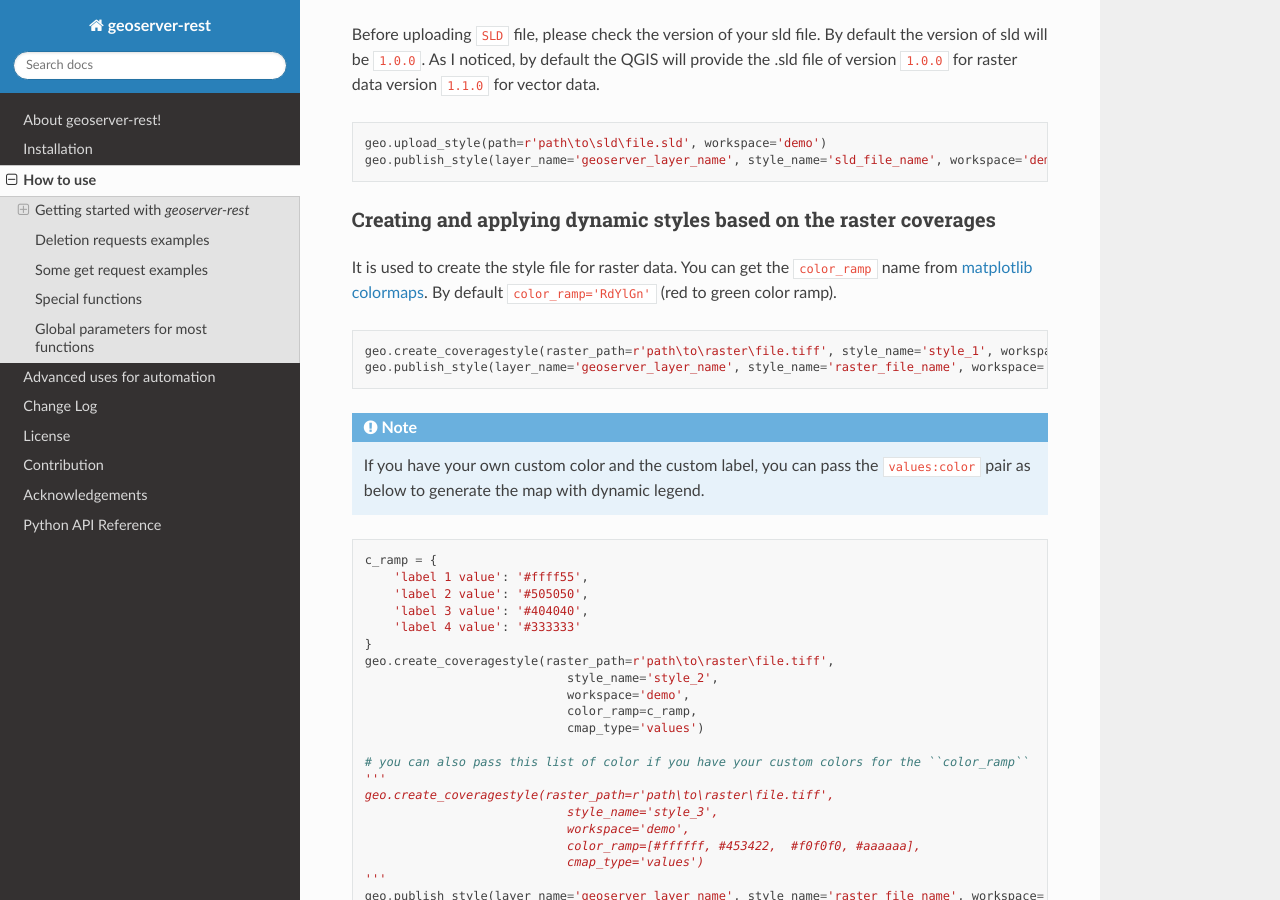
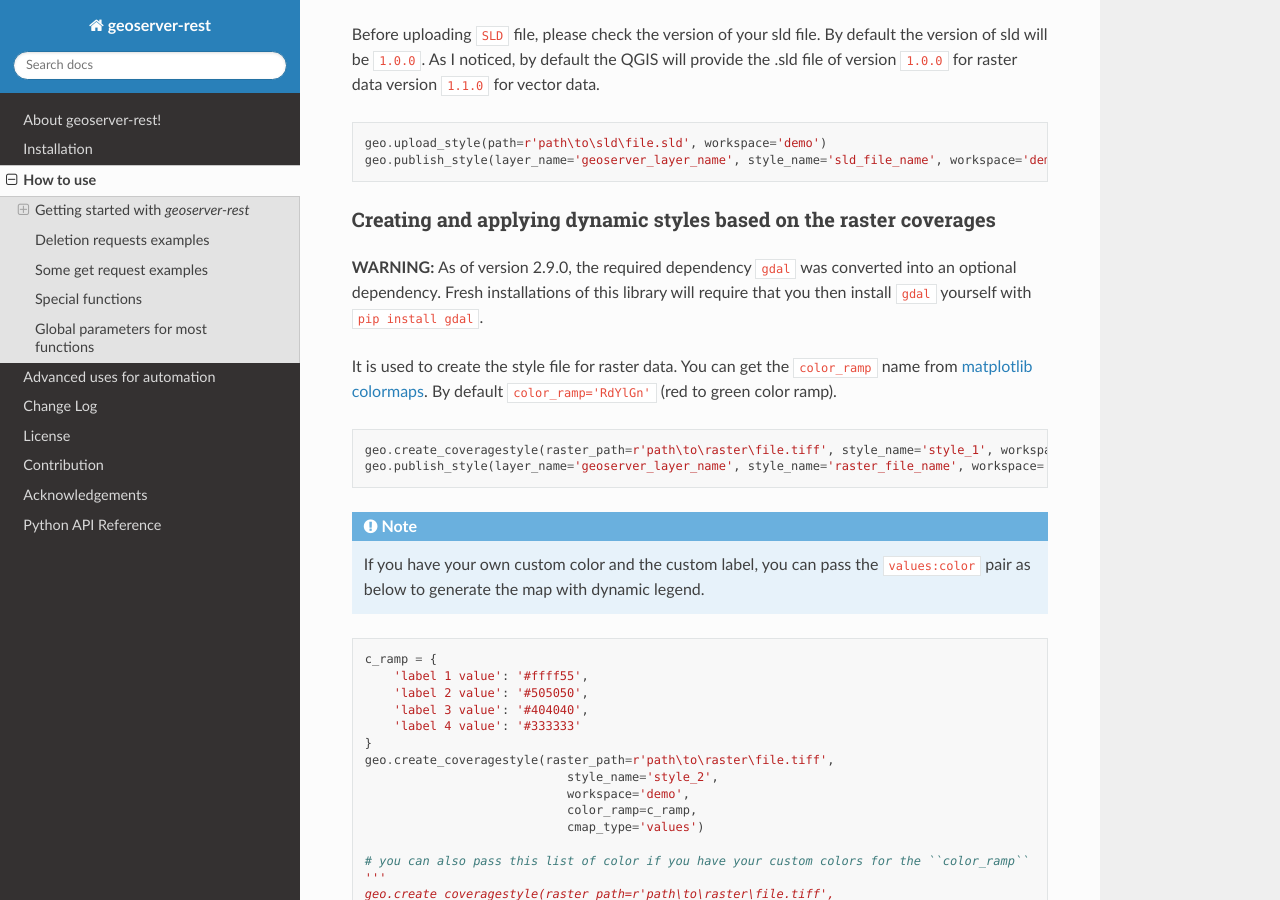
Before and after one commit to gicait/geoserver-rest, a Sphinx documentation site: the page built from docs/source/how_to_use.rst, in a window 1280 px wide and 900 px high, scrolled down 2890 px. Built offline with Sphinx 7.4.7 and the Read the Docs theme 3.1.0, drawn with Linux system fonts in a browser that asks for light colours.

Commit message:
Update how_to_use.rst
updated docs with mention of newly optional gdal dep

```diff
--- a/docs/source/how_to_use.rst
+++ b/docs/source/how_to_use.rst
@@ -143,6 +143,8 @@ Before uploading ``SLD`` file, please check the version of your sld file. By def
 
 Creating and applying dynamic styles based on the raster coverages
 ------------------------------------------------------------------
+
+**WARNING:** As of version 2.9.0, the required dependency ``gdal`` was converted into an optional dependency. Fresh installations of this library will require that you then install ``gdal`` yourself with ``pip install gdal``.
 
 It is used to create the style file for raster data. You can get the ``color_ramp`` name from `matplotlib colormaps <https://matplotlib.org/3.3.0/tutorials/colors/colormaps.html>`_. By default ``color_ramp='RdYlGn'`` (red to green color ramp).
 
```
